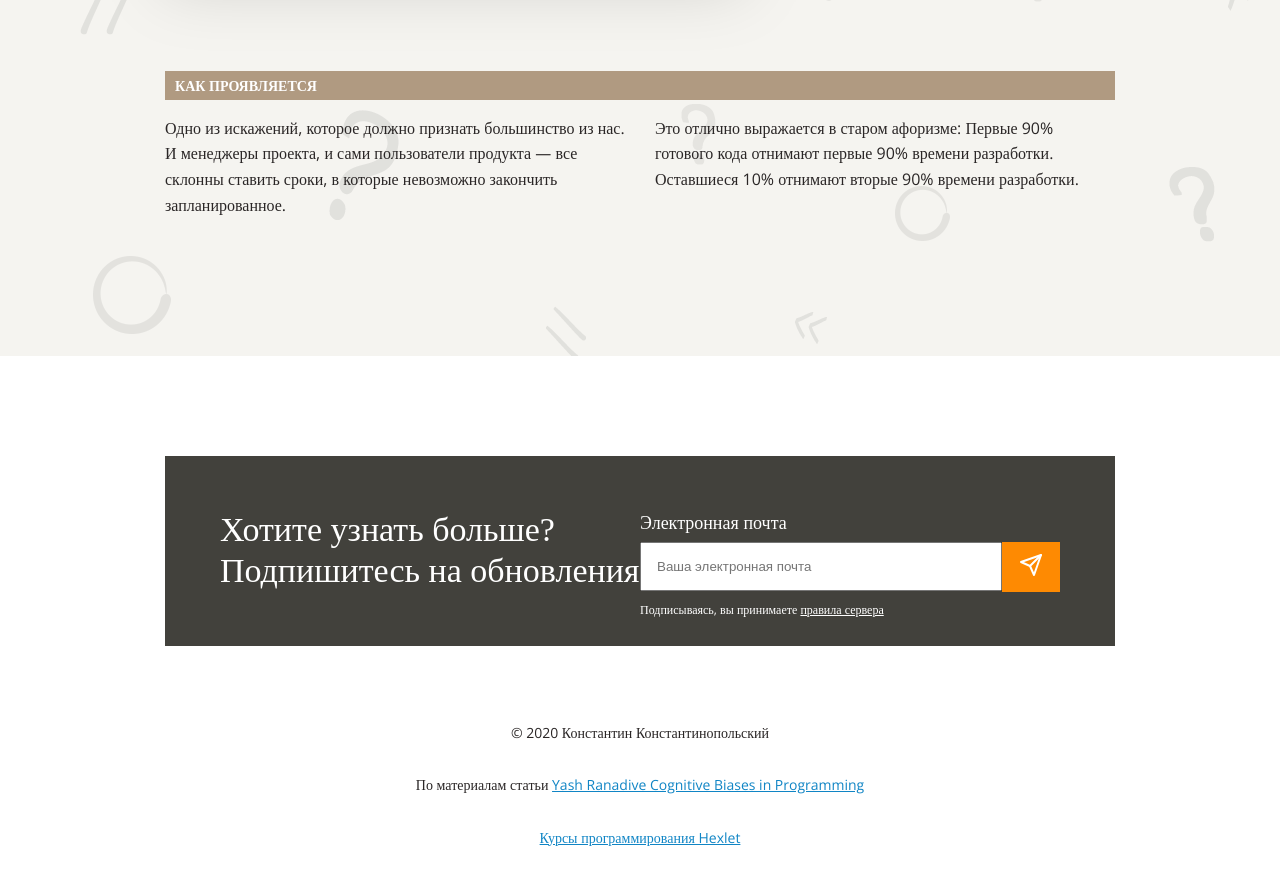
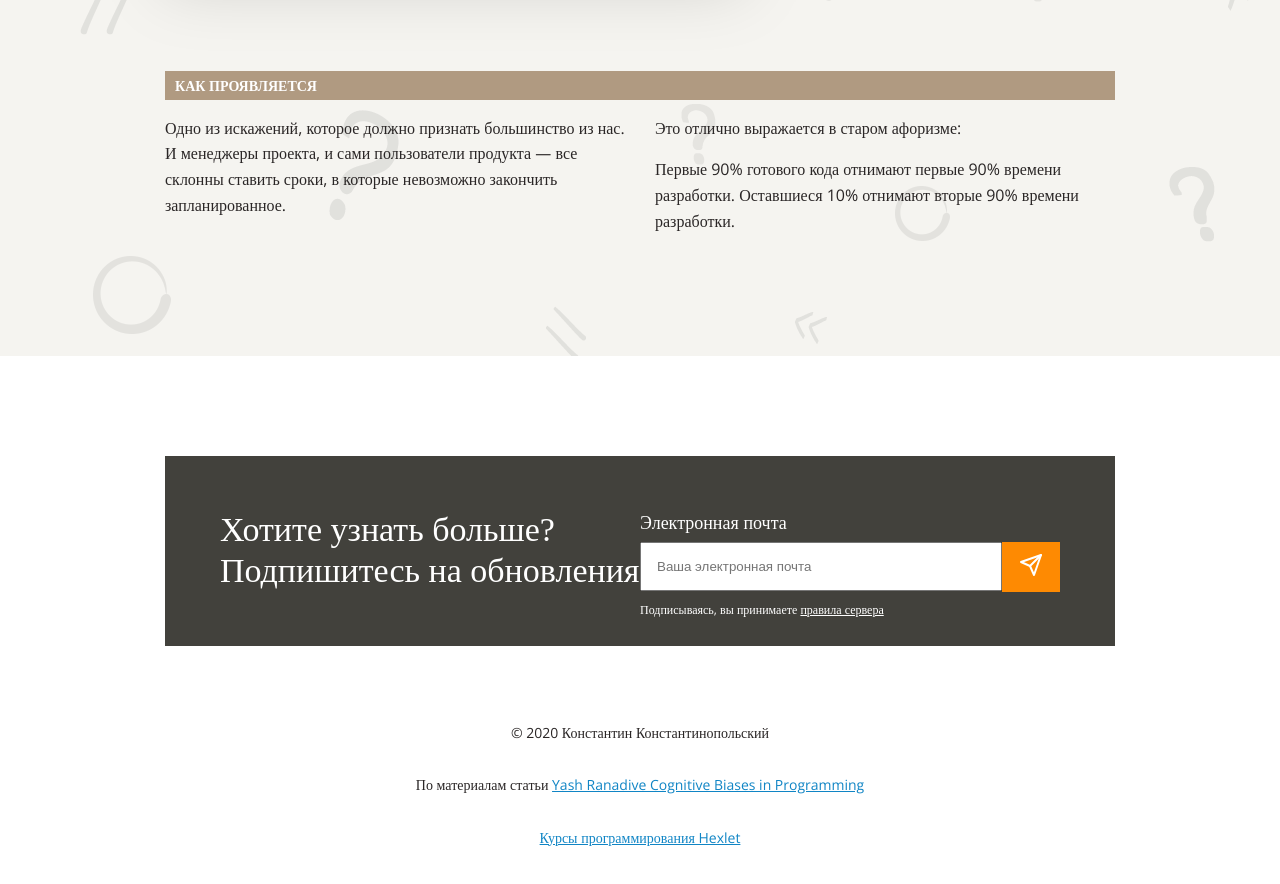
Before and after one commit to Emilya-02/layout-designer-project-lvl1, a plain HTML site: page src/index.html in a window 1280 px wide. Shown: the part 6868-7752 px from the top of the page. Drawn offline with nearby package versions, Linux system fonts and the light colour scheme; a web font is replaced by a local one.

Commit message:
planning br

```diff
--- a/src/index.html
+++ b/src/index.html
@@ -158,9 +158,13 @@
       </div>
       <h5 class="more_detailed__light">КАК ПРОЯВЛЯЕТСЯ</h5>
       <div class="flex__text">
-        <p>Одно из искажений, которое должно признать большинство из нас. И менеджеры проекта, и сами пользователи продукта — все склонны ставить сроки, в которые невозможно закончить запланированное.</p>
-        <p>Это отлично выражается в старом афоризме:
-           Первые 90% готового кода отнимают первые 90% времени разработки. Оставшиеся 10% отнимают вторые 90% времени разработки.</p>
+        <div class="p_item">
+          <p>Одно из искажений, которое должно признать большинство из нас. И менеджеры проекта, и сами пользователи продукта — все склонны ставить сроки, в которые невозможно закончить запланированное.</p>
+        </div>
+        <div class="p_item">
+          <p>Это отлично выражается в старом афоризме:</p>
+          <p>Первые 90% готового кода отнимают первые 90% времени разработки. Оставшиеся 10% отнимают вторые 90% времени разработки.</p>
+        </div>
       </div>
     </section>
   </div>
--- a/src/style.css
+++ b/src/style.css
@@ -305,6 +305,28 @@ main img:nth-child(2n+2) {
   margin-left: 15px;
 }
 
+.flex__text .p_item {
+  width: 50%;
+  padding: 0;
+  line-height: 25.6px;
+}
+
+.p_item p {
+  width: 100%;
+}
+
+.flex__text .p_item:nth-child(1) {
+  margin-right: 15px;
+}
+
+.flex__text .p_item:nth-child(2) {
+  margin-left: 15px;
+}
+
+.p_item p:nth-child(2) {
+  margin-left: 0;
+}
+
 .background__dark_1 {
   position: relative;
   background: #b09a81;
```
